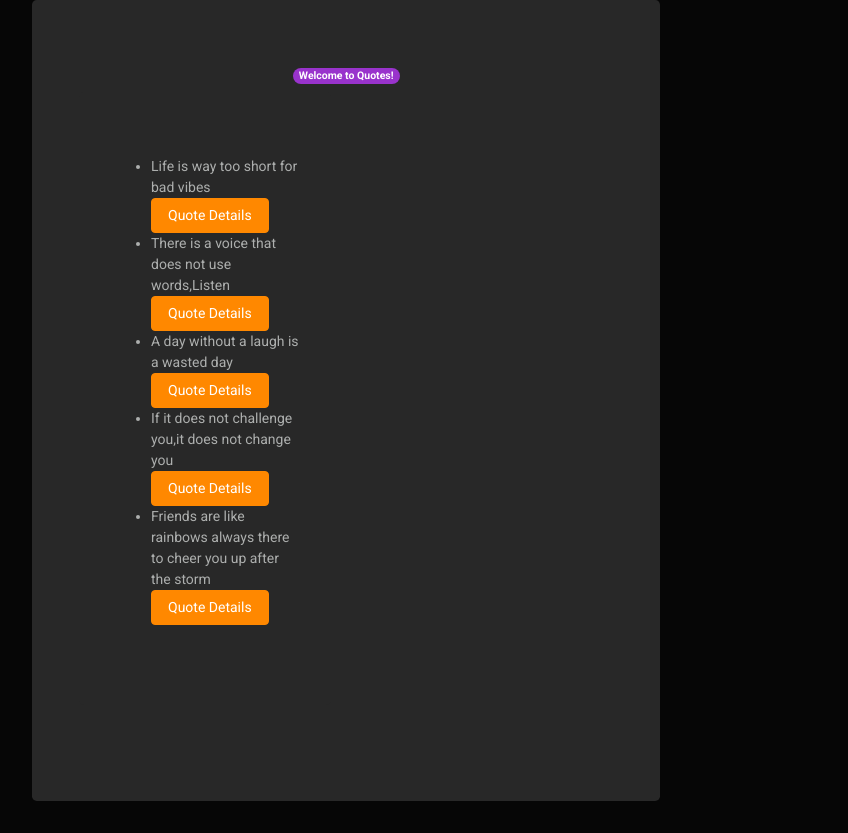
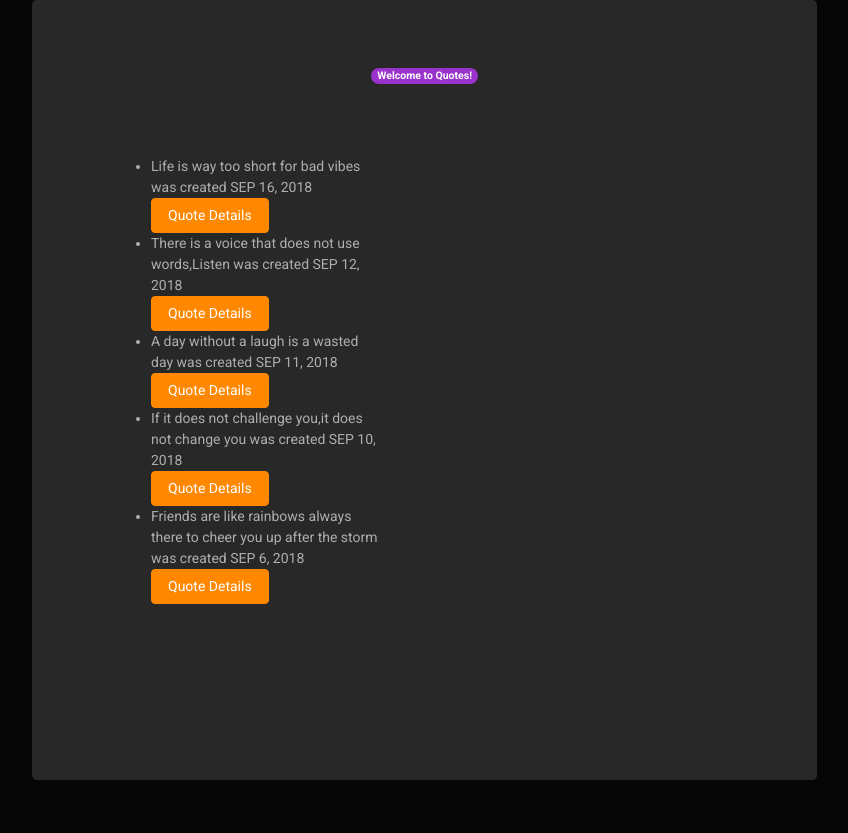
Before and after one commit to 3RebeccaSila3/QUOTES, an Angular app: page / in a window 1280 px wide. Shown: the whole page, without its empty margins (38-886 px from the left). After the commit the page ends 812 px from the top, so only its background shows below. Built offline with nearby package versions, Linux system fonts and the light colour scheme.

Commit message:
add a date pipe and chained it to extend the transformation

```diff
--- a/src/app/quote/quote.component.html
+++ b/src/app/quote/quote.component.html
@@ -9,7 +9,7 @@
 
           <ul>
               <div *ngFor='let quote of quotes;let i = index'>
-                <li [appHighlight]="color">{{quote.name}}</li>
+                <li id="{{i}}"  [appHighlight]="color">{{quote.name}} was created {{quote.completeDate|date|uppercase }} </li>
                 <button  class="btn btn-warning" (click)='toogleDetails(i)'>Quote Details</button>
 
                 <app-quote-details *ngIf="quote.showDescription" [quote]='quote' (isComplete)='completeQuote($event, i)' ></app-quote-details>
--- a/src/app/quote/quote.component.ts
+++ b/src/app/quote/quote.component.ts
@@ -11,11 +11,11 @@ export class QuoteComponent implements OnInit {
   color = 'yellow';
 
   quotes = [
-    new Quote(1, 'Life is way too short for bad vibes', 'Anonymous Rebecca Sila',),
-    new Quote(2, 'There is a voice that does not use words,Listen', 'Rumi Rebecca Sila', ),
-    new Quote(3, 'A day without a laugh is a wasted day', 'Charles Chaplin Janet Isak',),
-    new Quote(4, 'If it does not challenge you,it does not change you', 'Adewaje Frank Robert',),
-    new Quote(5, 'Friends are like rainbows always there to cheer you up after the storm', 'Charles Chaplin Jade',),
+    new Quote(1, 'Life is way too short for bad vibes', 'Anonymous Rebecca Sila',new Date(2018,8,16)),
+    new Quote(2, 'There is a voice that does not use words,Listen', 'Rumi Rebecca Sila',new Date(2018,8,12) ),
+    new Quote(3, 'A day without a laugh is a wasted day', 'Charles Chaplin Janet Isak', new Date(2018,8,11)),
+    new Quote(4, 'If it does not challenge you,it does not change you', 'Adewaje Frank Robert', new Date(2018,8,10)),
+    new Quote(5, 'Friends are like rainbows always there to cheer you up after the storm', 'Charles Chaplin Jade', new Date(2018,8,6)),
  ]
 
  completeQuote(isComplete,index){
```
